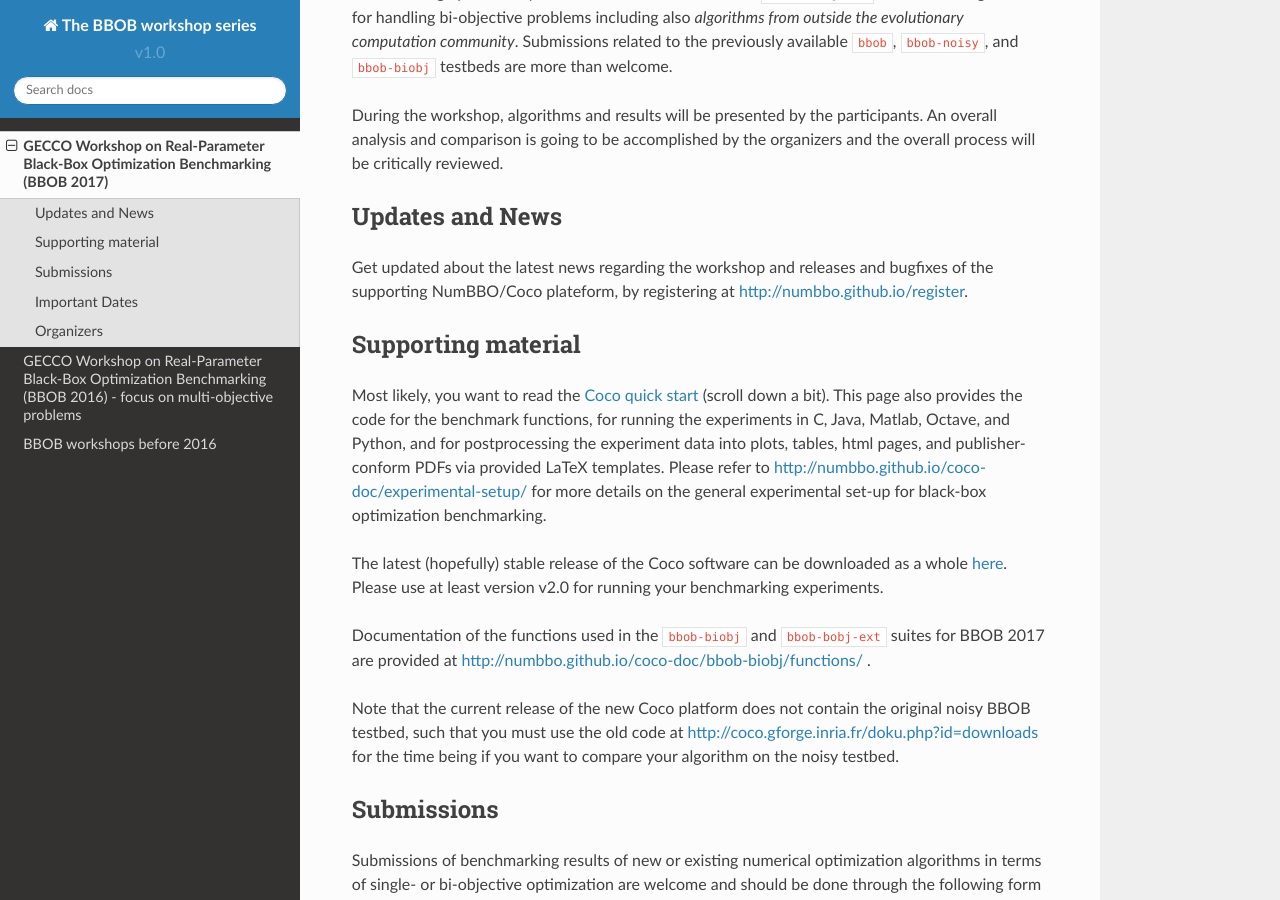
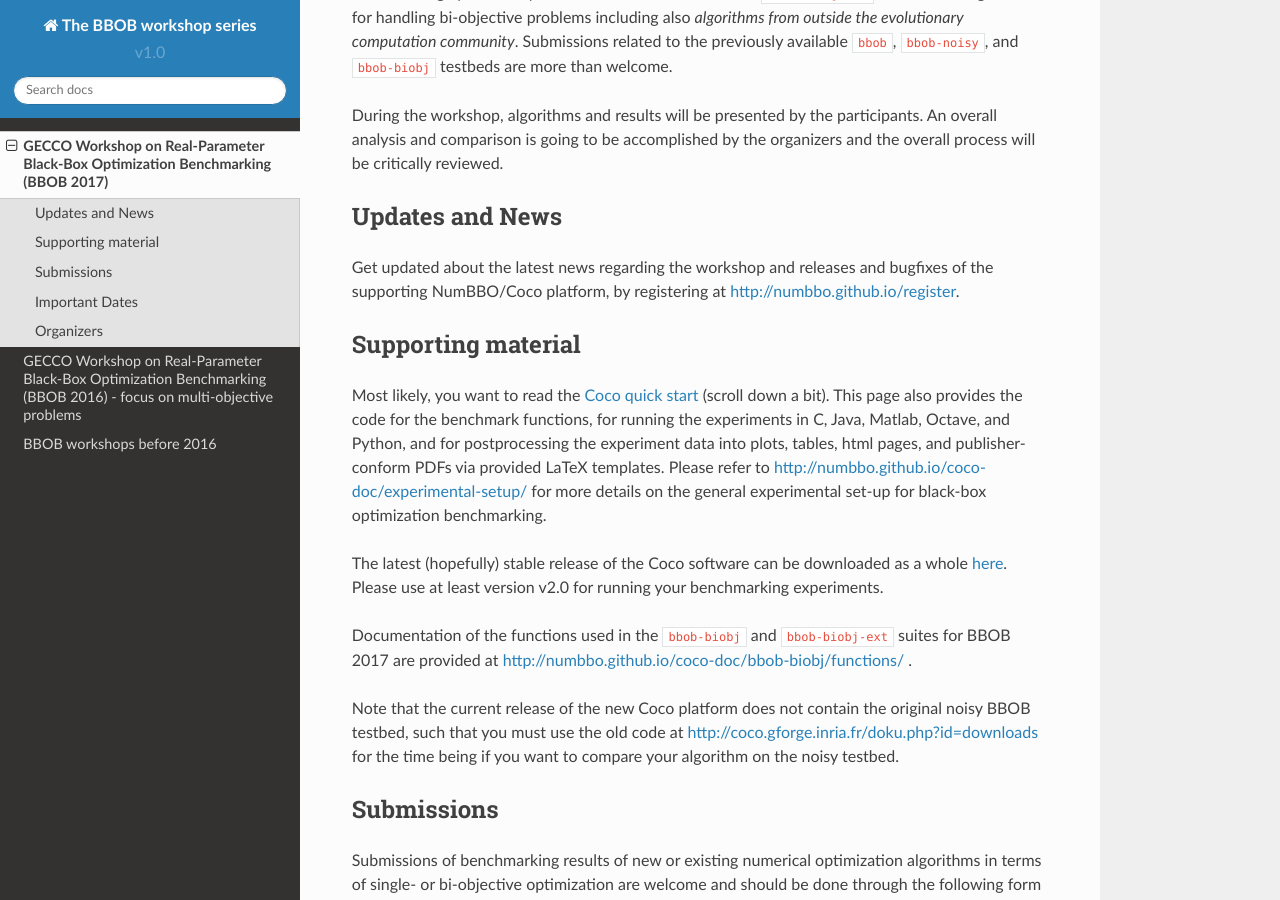
Before and after one commit to numbbo/workshops, a Sphinx documentation site: the page built from sources-webpage/source/BBOB-2017/index.rst, in a window 1280 px wide and 900 px high, scrolled down 1190 px. Built offline with Sphinx 7.4.7 and the Read the Docs theme 2.0.0, drawn with Linux system fonts in a browser that asks for light colours; formulas are drawn with MathJax 3.

Commit message:
Typos fixed.

```diff
--- a/sources-webpage/source/BBOB-2017/index.rst
+++ b/sources-webpage/source/BBOB-2017/index.rst
@@ -72,7 +72,7 @@ critically reviewed.
 Updates and News
 ----------------
 Get updated about the latest news regarding the workshop and
-releases and bugfixes of the supporting NumBBO/Coco plateform, by
+releases and bugfixes of the supporting NumBBO/Coco platform, by
 registering at http://numbbo.github.io/register.
 
 
@@ -89,7 +89,7 @@ The latest (hopefully) stable release of the Coco software can be downloaded as
 `here <https://github.com/numbbo/coco/releases/>`_. Please use at least version v2.0 for
 running your benchmarking experiments.
 
-Documentation of the functions used in the ``bbob-biobj`` and ``bbob-bobj-ext`` suites
+Documentation of the functions used in the ``bbob-biobj`` and ``bbob-biobj-ext`` suites
 for BBOB 2017 are provided at http://numbbo.github.io/coco-doc/bbob-biobj/functions/ .
 
 Note that the current release of the new Coco platform does not contain the original noisy BBOB testbed,
```
